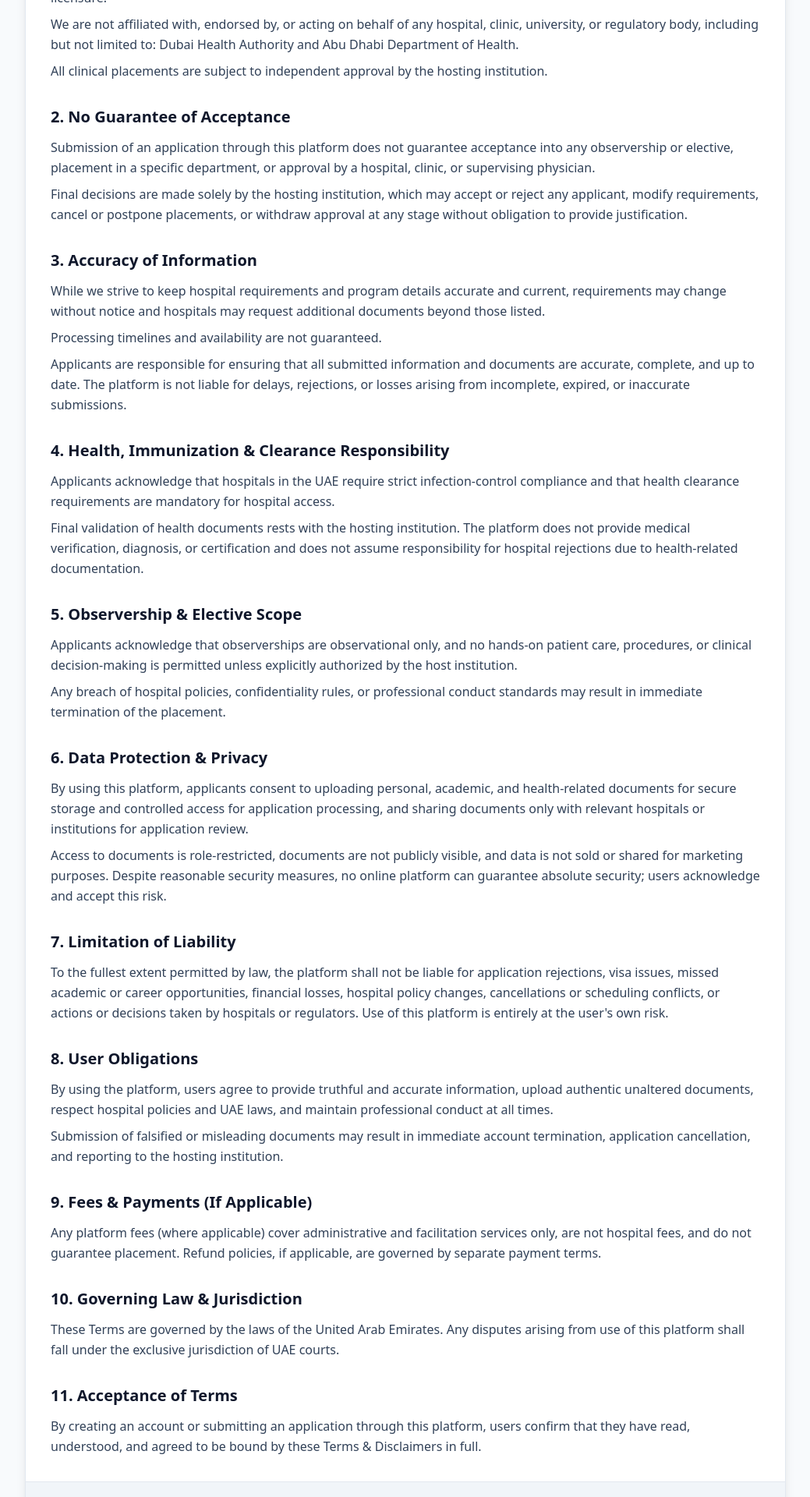
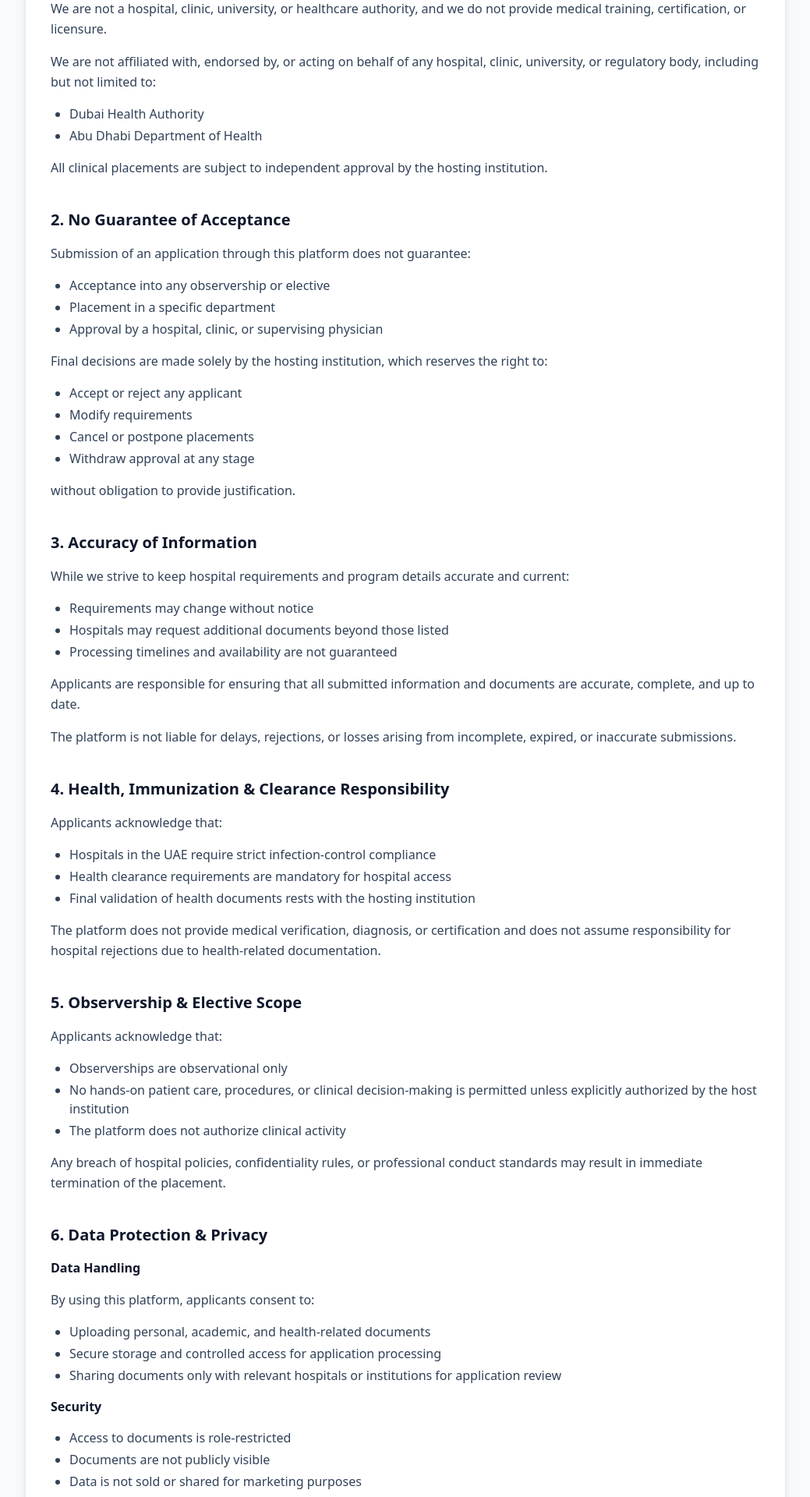
Before and after one commit to s1business84-hub/medgatefinal, a Next.js app in the folder medgate/: page /legal in a window 1280 px wide. Shown: the part 460-2380 px from the top of the page at 78% size, without its empty margins (120-1159 px from the left). Built offline with nearby package versions, Linux system fonts and the light colour scheme.

Commit message:
Revise legal page with detailed Terms & escape entities

```diff
--- a/medgate/app/legal/page.tsx
+++ b/medgate/app/legal/page.tsx
@@ -1,106 +1,174 @@
 import Link from "next/link"
-
-const sections = [
-  {
-    title: "1. Platform Role & Disclaimer of Affiliation",
-    body: [
-      "This platform operates as an independent facilitation and application-management service for clinical observerships and electives in the United Arab Emirates.",
-      "We are not a hospital, clinic, university, or healthcare authority, and we do not provide medical training, certification, or licensure.",
-      "We are not affiliated with, endorsed by, or acting on behalf of any hospital, clinic, university, or regulatory body, including but not limited to: Dubai Health Authority and Abu Dhabi Department of Health.",
-      "All clinical placements are subject to independent approval by the hosting institution.",
-    ],
-  },
-  {
-    title: "2. No Guarantee of Acceptance",
-    body: [
-      "Submission of an application through this platform does not guarantee acceptance into any observership or elective, placement in a specific department, or approval by a hospital, clinic, or supervising physician.",
-      "Final decisions are made solely by the hosting institution, which may accept or reject any applicant, modify requirements, cancel or postpone placements, or withdraw approval at any stage without obligation to provide justification.",
-    ],
-  },
-  {
-    title: "3. Accuracy of Information",
-    body: [
-      "While we strive to keep hospital requirements and program details accurate and current, requirements may change without notice and hospitals may request additional documents beyond those listed.",
-      "Processing timelines and availability are not guaranteed.",
-      "Applicants are responsible for ensuring that all submitted information and documents are accurate, complete, and up to date. The platform is not liable for delays, rejections, or losses arising from incomplete, expired, or inaccurate submissions.",
-    ],
-  },
-  {
-    title: "4. Health, Immunization & Clearance Responsibility",
-    body: [
-      "Applicants acknowledge that hospitals in the UAE require strict infection-control compliance and that health clearance requirements are mandatory for hospital access.",
-      "Final validation of health documents rests with the hosting institution. The platform does not provide medical verification, diagnosis, or certification and does not assume responsibility for hospital rejections due to health-related documentation.",
-    ],
-  },
-  {
-    title: "5. Observership & Elective Scope",
-    body: [
-      "Applicants acknowledge that observerships are observational only, and no hands-on patient care, procedures, or clinical decision-making is permitted unless explicitly authorized by the host institution.",
-      "Any breach of hospital policies, confidentiality rules, or professional conduct standards may result in immediate termination of the placement.",
-    ],
-  },
-  {
-    title: "6. Data Protection & Privacy",
-    body: [
-      "By using this platform, applicants consent to uploading personal, academic, and health-related documents for secure storage and controlled access for application processing, and sharing documents only with relevant hospitals or institutions for application review.",
-      "Access to documents is role-restricted, documents are not publicly visible, and data is not sold or shared for marketing purposes. Despite reasonable security measures, no online platform can guarantee absolute security; users acknowledge and accept this risk.",
-    ],
-  },
-  {
-    title: "7. Limitation of Liability",
-    body: [
-      "To the fullest extent permitted by law, the platform shall not be liable for application rejections, visa issues, missed academic or career opportunities, financial losses, hospital policy changes, cancellations or scheduling conflicts, or actions or decisions taken by hospitals or regulators. Use of this platform is entirely at the user's own risk.",
-    ],
-  },
-  {
-    title: "8. User Obligations",
-    body: [
-      "By using the platform, users agree to provide truthful and accurate information, upload authentic unaltered documents, respect hospital policies and UAE laws, and maintain professional conduct at all times.",
-      "Submission of falsified or misleading documents may result in immediate account termination, application cancellation, and reporting to the hosting institution.",
-    ],
-  },
-  {
-    title: "9. Fees & Payments (If Applicable)",
-    body: [
-      "Any platform fees (where applicable) cover administrative and facilitation services only, are not hospital fees, and do not guarantee placement. Refund policies, if applicable, are governed by separate payment terms.",
-    ],
-  },
-  {
-    title: "10. Governing Law & Jurisdiction",
-    body: [
-      "These Terms are governed by the laws of the United Arab Emirates. Any disputes arising from use of this platform shall fall under the exclusive jurisdiction of UAE courts.",
-    ],
-  },
-  {
-    title: "11. Acceptance of Terms",
-    body: [
-      "By creating an account or submitting an application through this platform, users confirm that they have read, understood, and agreed to be bound by these Terms & Disclaimers in full.",
-    ],
-  },
-]
 
 export default function LegalPage() {
   return (
     <div className="min-h-screen bg-slate-50">
       <div className="max-w-5xl mx-auto px-6 py-16">
-        <div className="mb-10">
+        <header className="mb-10">
           <p className="text-sm text-slate-500 uppercase tracking-wide">Legal Disclaimer & Terms of Use</p>
-          <h1 className="text-4xl font-bold text-slate-900 mt-2 mb-3">Legal Disclaimer & Terms of Use</h1>
-          <p className="text-slate-600">Last Updated: December 29, 2025</p>
-        </div>
+          <h1 className="text-4xl font-bold text-slate-900 mt-2">Legal Disclaimer & Terms of Use</h1>
+          <p className="text-slate-600 mt-2">Last Updated: December 29, 2025</p>
+          <p className="text-slate-500 text-sm mt-3">This document is provided for informational purposes and does not constitute legal advice.</p>
+        </header>
 
         <div className="bg-white rounded-2xl shadow-lg border border-slate-200 overflow-hidden">
-          <div className="p-6 sm:p-8 space-y-8">
-            {sections.map((section) => (
-              <div key={section.title} className="space-y-3">
-                <h2 className="text-xl font-semibold text-slate-900">{section.title}</h2>
-                <div className="space-y-2">
-                  {section.body.map((paragraph) => (
-                    <p key={paragraph} className="text-slate-700 leading-relaxed">{paragraph}</p>
-                  ))}
-                </div>
-              </div>
-            ))}
+          <div className="p-6 sm:p-8 space-y-10">
+            {/* 1. Platform Role & Disclaimer of Affiliation */}
+            <section className="space-y-4">
+              <h2 className="text-xl font-semibold text-slate-900">1. Platform Role & Disclaimer of Affiliation</h2>
+              <p className="text-slate-700 leading-relaxed">
+                This platform operates as an independent facilitation and application-management service for clinical observerships and electives in the United Arab Emirates.
+              </p>
+              <p className="text-slate-700 leading-relaxed">
+                We are not a hospital, clinic, university, or healthcare authority, and we do not provide medical training, certification, or licensure.
+              </p>
+              <p className="text-slate-700 leading-relaxed">We are not affiliated with, endorsed by, or acting on behalf of any hospital, clinic, university, or regulatory body, including but not limited to:</p>
+              <ul className="list-disc pl-6 text-slate-700 space-y-1">
+                <li>Dubai Health Authority</li>
+                <li>Abu Dhabi Department of Health</li>
+              </ul>
+              <p className="text-slate-700 leading-relaxed">All clinical placements are subject to independent approval by the hosting institution.</p>
+            </section>
+
+            {/* 2. No Guarantee of Acceptance */}
+            <section className="space-y-4">
+              <h2 className="text-xl font-semibold text-slate-900">2. No Guarantee of Acceptance</h2>
+              <p className="text-slate-700 leading-relaxed">Submission of an application through this platform does not guarantee:</p>
+              <ul className="list-disc pl-6 text-slate-700 space-y-1">
+                <li>Acceptance into any observership or elective</li>
+                <li>Placement in a specific department</li>
+                <li>Approval by a hospital, clinic, or supervising physician</li>
+              </ul>
+              <p className="text-slate-700 leading-relaxed">Final decisions are made solely by the hosting institution, which reserves the right to:</p>
+              <ul className="list-disc pl-6 text-slate-700 space-y-1">
+                <li>Accept or reject any applicant</li>
+                <li>Modify requirements</li>
+                <li>Cancel or postpone placements</li>
+                <li>Withdraw approval at any stage</li>
+              </ul>
+              <p className="text-slate-700 leading-relaxed">without obligation to provide justification.</p>
+            </section>
+
+            {/* 3. Accuracy of Information */}
+            <section className="space-y-4">
+              <h2 className="text-xl font-semibold text-slate-900">3. Accuracy of Information</h2>
+              <p className="text-slate-700 leading-relaxed">While we strive to keep hospital requirements and program details accurate and current:</p>
+              <ul className="list-disc pl-6 text-slate-700 space-y-1">
+                <li>Requirements may change without notice</li>
+                <li>Hospitals may request additional documents beyond those listed</li>
+                <li>Processing timelines and availability are not guaranteed</li>
+              </ul>
+              <p className="text-slate-700 leading-relaxed">Applicants are responsible for ensuring that all submitted information and documents are accurate, complete, and up to date.</p>
+              <p className="text-slate-700 leading-relaxed">The platform is not liable for delays, rejections, or losses arising from incomplete, expired, or inaccurate submissions.</p>
+            </section>
+
+            {/* 4. Health, Immunization & Clearance Responsibility */}
+            <section className="space-y-4">
+              <h2 className="text-xl font-semibold text-slate-900">4. Health, Immunization & Clearance Responsibility</h2>
+              <p className="text-slate-700 leading-relaxed">Applicants acknowledge that:</p>
+              <ul className="list-disc pl-6 text-slate-700 space-y-1">
+                <li>Hospitals in the UAE require strict infection-control compliance</li>
+                <li>Health clearance requirements are mandatory for hospital access</li>
+                <li>Final validation of health documents rests with the hosting institution</li>
+              </ul>
+              <p className="text-slate-700 leading-relaxed">The platform does not provide medical verification, diagnosis, or certification and does not assume responsibility for hospital rejections due to health-related documentation.</p>
+            </section>
+
+            {/* 5. Observership & Elective Scope */}
+            <section className="space-y-4">
+              <h2 className="text-xl font-semibold text-slate-900">5. Observership & Elective Scope</h2>
+              <p className="text-slate-700 leading-relaxed">Applicants acknowledge that:</p>
+              <ul className="list-disc pl-6 text-slate-700 space-y-1">
+                <li>Observerships are observational only</li>
+                <li>No hands-on patient care, procedures, or clinical decision-making is permitted unless explicitly authorized by the host institution</li>
+                <li>The platform does not authorize clinical activity</li>
+              </ul>
+              <p className="text-slate-700 leading-relaxed">Any breach of hospital policies, confidentiality rules, or professional conduct standards may result in immediate termination of the placement.</p>
+            </section>
+
+            {/* 6. Data Protection & Privacy */}
+            <section className="space-y-4">
+              <h2 className="text-xl font-semibold text-slate-900">6. Data Protection & Privacy</h2>
+              <h3 className="text-base font-semibold text-slate-900">Data Handling</h3>
+              <p className="text-slate-700 leading-relaxed">By using this platform, applicants consent to:</p>
+              <ul className="list-disc pl-6 text-slate-700 space-y-1">
+                <li>Uploading personal, academic, and health-related documents</li>
+                <li>Secure storage and controlled access for application processing</li>
+                <li>Sharing documents only with relevant hospitals or institutions for application review</li>
+              </ul>
+              <h3 className="text-base font-semibold text-slate-900">Security</h3>
+              <ul className="list-disc pl-6 text-slate-700 space-y-1">
+                <li>Access to documents is role-restricted</li>
+                <li>Documents are not publicly visible</li>
+                <li>Data is not sold or shared for marketing purposes</li>
+              </ul>
+              <p className="text-slate-700 leading-relaxed">Despite reasonable security measures, no online platform can guarantee absolute security. Users acknowledge and accept this risk.</p>
+            </section>
+
+            {/* 7. Limitation of Liability */}
+            <section className="space-y-4">
+              <h2 className="text-xl font-semibold text-slate-900">7. Limitation of Liability</h2>
+              <p className="text-slate-700 leading-relaxed">To the fullest extent permitted by law, the platform shall not be liable for:</p>
+              <ul className="list-disc pl-6 text-slate-700 space-y-1">
+                <li>Application rejections</li>
+                <li>Visa issues</li>
+                <li>Missed academic or career opportunities</li>
+                <li>Financial losses</li>
+                <li>Hospital policy changes</li>
+                <li>Cancellations or scheduling conflicts</li>
+                <li>Actions or decisions taken by hospitals or regulators</li>
+              </ul>
+              <p className="text-slate-700 leading-relaxed">Use of this platform is entirely at the user&apos;s own risk.</p>
+            </section>
+
+            {/* 8. User Obligations */}
+            <section className="space-y-4">
+              <h2 className="text-xl font-semibold text-slate-900">8. User Obligations</h2>
+              <p className="text-slate-700 leading-relaxed">By using the platform, users agree to:</p>
+              <ul className="list-disc pl-6 text-slate-700 space-y-1">
+                <li>Provide truthful and accurate information</li>
+                <li>Upload authentic, unaltered documents</li>
+                <li>Respect hospital policies and UAE laws</li>
+                <li>Maintain professional conduct at all times</li>
+              </ul>
+              <p className="text-slate-700 leading-relaxed">Submission of falsified or misleading documents may result in:</p>
+              <ul className="list-disc pl-6 text-slate-700 space-y-1">
+                <li>Immediate account termination</li>
+                <li>Application cancellation</li>
+                <li>Reporting to the hosting institution</li>
+              </ul>
+            </section>
+
+            {/* 9. Fees & Payments (If Applicable) */}
+            <section className="space-y-4">
+              <h2 className="text-xl font-semibold text-slate-900">9. Fees & Payments (If Applicable)</h2>
+              <p className="text-slate-700 leading-relaxed">Any platform fees (where applicable):</p>
+              <ul className="list-disc pl-6 text-slate-700 space-y-1">
+                <li>Cover administrative and facilitation services only</li>
+                <li>Are not hospital fees</li>
+                <li>Do not guarantee placement</li>
+              </ul>
+              <p className="text-slate-700 leading-relaxed">Refund policies, if applicable, are governed by separate payment terms.</p>
+            </section>
+
+            {/* 10. Governing Law & Jurisdiction */}
+            <section className="space-y-4">
+              <h2 className="text-xl font-semibold text-slate-900">10. Governing Law & Jurisdiction</h2>
+              <p className="text-slate-700 leading-relaxed">These Terms are governed by the laws of the United Arab Emirates.</p>
+              <p className="text-slate-700 leading-relaxed">Any disputes arising from use of this platform shall fall under the exclusive jurisdiction of UAE courts.</p>
+            </section>
+
+            {/* 11. Acceptance of Terms */}
+            <section className="space-y-4">
+              <h2 className="text-xl font-semibold text-slate-900">11. Acceptance of Terms</h2>
+              <p className="text-slate-700 leading-relaxed">By creating an account or submitting an application through this platform, users confirm that they have:</p>
+              <ul className="list-disc pl-6 text-slate-700 space-y-1">
+                <li>Read</li>
+                <li>Understood</li>
+                <li>Agreed to be bound by</li>
+              </ul>
+              <p className="text-slate-700 leading-relaxed">these Terms & Disclaimers in full.</p>
+            </section>
           </div>
           <div className="px-6 sm:px-8 py-4 bg-slate-100 border-t border-slate-200 text-sm text-slate-600 flex flex-col sm:flex-row sm:items-center sm:justify-between gap-3">
             <span>Use of this platform constitutes acceptance of these terms.</span>
```
